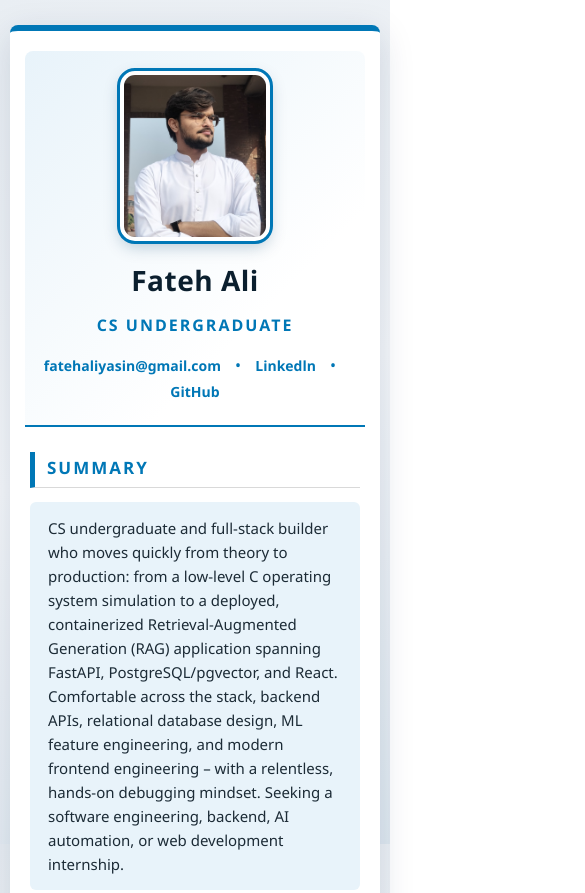
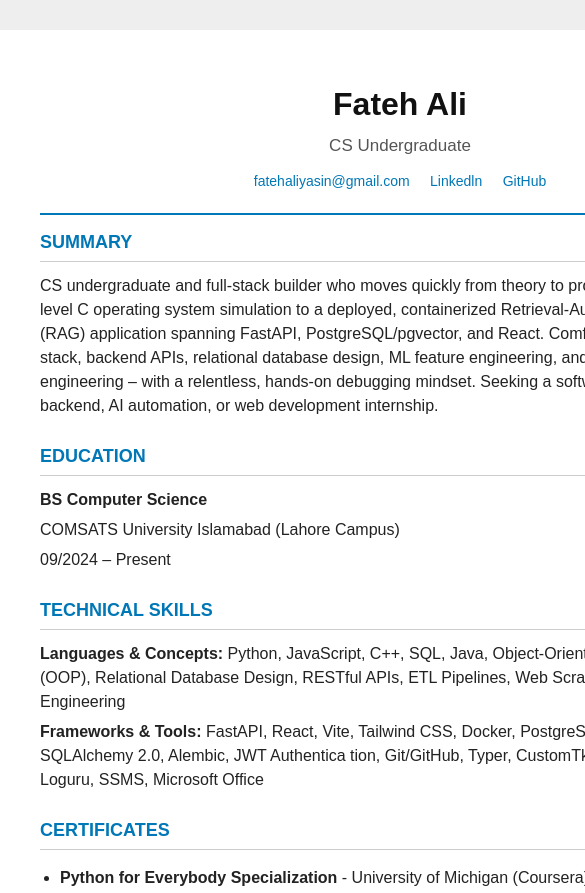
Before and after one commit to FatehAli02/Web-Technologies, a plain HTML site: page assignment-1/index.html in a window 390 px wide. Shown: the top 893 px of the page, 585 px wide, since content can reach past the window. Drawn offline with Linux system fonts and the light colour scheme.

Commit message:
Revert "Restyled the css file, few editings in index.html, completion pdf"
This reverts commit 5b2fd6585968a225474da7b362227b83a73bdd15.

```diff
--- a/assignment-1/index.html
+++ b/assignment-1/index.html
@@ -4,16 +4,15 @@
     <meta charset="UTF-8" />
     <meta name="viewport" content="width=device-width, initial-scale=1.0" />
     <title>Resume</title>
-    <link rel="stylesheet" href="styles.css" />
+    <link rel="stylesheet" href="style.css" />
   </head>
 
   <body>
     <div id="main" class="resume">
-      <header class="header">
-        <div class="header-content">
+      <header>
         <h1>Fateh Ali</h1>
         <p>CS Undergraduate</p>
-          <div class="urls">
+        <div>
           <ul id="creds">
             <li>
               <a href="mailto:fatehaliyasin@gmail.com" class="creds-links"
@@ -24,23 +23,15 @@
               <a
                 href="https://linkedin.com/in/fateh-ali-072348352"
                 class="creds-links"
-                  target="_blank"
                 >Linkedln</a
               >
             </li>
             <li>
-                <a
-                  href="https://github.com/FatehAli02"
-                  class="creds-links"
-                  target="_blank"
+              <a href="https://github.com/FatehAli02" class="creds-links"
                 >GitHub</a
               >
             </li>
           </ul>
-          </div>
-          <div class="img">
-            <img src="image.jpeg" class="Profile_Pic" />
-          </div>
         </div>
       </header>
 
--- /dev/null
+++ b/assignment-1/style.css
@@ -0,0 +1,111 @@
+* {
+  box-sizing: border-box;
+}
+
+body {
+  margin: 0;
+  font-family: Arial, sans-serif;
+  background-color: #eeeeee;
+  color: #222222;
+  line-height: 1.5;
+}
+
+.resume {
+  width: 800px;
+  margin: 30px auto;
+  padding: 40px;
+  background-color: white;
+}
+
+header {
+  text-align: center;
+  padding: 10px 0 20px;
+  border-bottom: 2px solid #0077b6;
+}
+
+header h1 {
+  margin: 0;
+  font-size: 32px;
+  color: #111111;
+}
+
+header p {
+  margin: 5px 0 10px;
+  font-size: 17px;
+  color: #555555;
+}
+
+#creds {
+  list-style: none;
+  padding: 0;
+  margin: 0;
+}
+
+#creds li {
+  display: inline;
+  margin: 0 8px;
+}
+
+.creds-links {
+  color: #0077b6;
+  text-decoration: none;
+  font-size: 14px;
+}
+
+.creds-links:hover {
+  text-decoration: underline;
+}
+
+section {
+  margin-bottom: 25px;
+}
+
+section h2 {
+  margin-bottom: 12px;
+  padding-bottom: 5px;
+  border-bottom: 1px solid #cccccc;
+  color: #0077b6;
+  font-size: 18px;
+  text-transform: uppercase;
+}
+
+section p {
+  margin: 6px 0;
+}
+
+section h4 {
+  margin: 8px 0 3px;
+  font-size: 16px;
+}
+
+section ul {
+  padding-left: 20px;
+}
+
+section li {
+  margin-bottom: 6px;
+}
+
+.project {
+  margin-bottom: 20px;
+}
+
+.project h3 {
+  margin: 0 0 3px;
+  font-size: 17px;
+  color: #222222;
+}
+
+.technologies {
+  margin: 0 0 8px;
+  color: #666666;
+  font-size: 14px;
+}
+
+.project ul {
+  margin-top: 5px;
+}
+
+.project li {
+  line-height: 1.5;
+}
--- a/assignment-1/styles.css
+++ /dev/null
@@ -1,354 +0,0 @@
-:root {
-  --accent: #0077b6;
-  --accent-dark: #005a8c;
-  --accent-soft: #e8f3fa;
-  --text: #222222;
-  --text-muted: #555555;
-  --border: #d9d9d9;
-}
-
-* {
-  box-sizing: border-box;
-}
-
-html {
-  scroll-behavior: smooth;
-}
-
-::selection {
-  background: var(--accent);
-  color: white;
-}
-
-body {
-  font-family: "Segoe UI", Roboto, "Helvetica Neue", Arial, sans-serif;
-  background: linear-gradient(160deg, #e9eef3 0%, #f5f7fa 50%, #dfe8f0 100%);
-  background-attachment: fixed;
-  color: var(--text);
-  line-height: 1.6;
-  padding: 40px 20px;
-  margin: 0;
-  -webkit-font-smoothing: antialiased;
-}
-
-.resume {
-  width: 100%;
-  max-width: 800px;
-  margin: 30px auto;
-  background-color: white;
-  padding: 40px;
-  border-top: 6px solid var(--accent);
-  border-radius: 8px;
-  box-shadow: 0 10px 35px rgba(0, 40, 80, 0.15);
-  animation: fadeUp 0.6s ease both;
-}
-
-@keyframes fadeUp {
-  from {
-    opacity: 0;
-    transform: translateY(15px);
-  }
-  to {
-    opacity: 1;
-    transform: translateY(0);
-  }
-}
-
-.header {
-  background: linear-gradient(135deg, var(--accent-soft), #ffffff 70%);
-  border-bottom: 2px solid var(--accent);
-  border-radius: 8px 8px 0 0;
-  padding: 25px 25px 20px;
-  margin: -10px -15px 30px;
-}
-
-.header-content {
-  display: grid;
-  grid-template-columns: 1fr 1.9fr auto;
-  grid-template-rows: auto;
-  row-gap: 5px;
-}
-
-.header-content h1 {
-  grid-row: 1;
-  grid-column: 2;
-  margin: 0;
-  font-size: 36px;
-  font-weight: 800;
-  letter-spacing: 0.5px;
-  color: #0b1f2e;
-  padding-left: 70px;
-}
-
-.header-content p {
-  grid-row: 2;
-  grid-column: 2;
-  margin: 5px 0 10px;
-  color: var(--accent);
-  font-size: 16px;
-  font-weight: 600;
-  text-transform: uppercase;
-  letter-spacing: 3px;
-  padding-left: 70px;
-}
-
-.header-content .urls {
-  grid-row: 3;
-  grid-column: 2;
-  align-self: end;
-  padding-left: 70px;
-}
-
-#creds {
-  list-style: none;
-  padding: 0;
-  margin: 0;
-}
-
-.header-content #creds li {
-  display: inline;
-}
-
-.header-content #creds li + li::before {
-  content: "•";
-  color: var(--accent);
-  margin: 0 10px;
-}
-
-.header-content .img {
-  grid-column: 3;
-  grid-row: 1 / span 3;
-  display: flex;
-  align-items: center;
-  justify-content: flex-end;
-}
-
-.Profile_Pic {
-  width: 150px;
-  height: 170px;
-  object-fit: cover;
-  border-radius: 15px;
-  border: 4px solid white;
-  outline: 3px solid var(--accent);
-  box-shadow: 0 6px 16px rgba(0, 60, 100, 0.25);
-  transition: transform 0.3s ease;
-}
-
-.Profile_Pic:hover {
-  transform: scale(1.04) rotate(-1deg);
-}
-
-.creds-links {
-  color: var(--accent);
-  text-decoration: none;
-  font-size: 14px;
-  font-weight: 600;
-  padding-bottom: 1px;
-  border-bottom: 2px solid transparent;
-  transition:
-    color 0.2s ease,
-    border-color 0.2s ease;
-}
-
-.creds-links:hover,
-.creds-links:focus-visible {
-  color: var(--accent-dark);
-  border-bottom-color: var(--accent);
-  outline: none;
-}
-
-section {
-  margin-bottom: 28px;
-}
-
-section h2 {
-  margin-bottom: 14px;
-  padding: 2px 0 6px 12px;
-  border-left: 5px solid var(--accent);
-  border-bottom: 1px solid var(--border);
-  color: var(--accent);
-  font-size: 17px;
-  font-weight: 700;
-  letter-spacing: 2px;
-  text-transform: uppercase;
-}
-
-section p {
-  margin: 6px 0;
-}
-
-section:nth-of-type(1) p {
-  background: var(--accent-soft);
-  border-radius: 6px;
-  padding: 14px 18px;
-  font-size: 15px;
-  color: #1c2b36;
-  text-align: justify;
-}
-
-section h4 {
-  margin: 8px 0 3px;
-  font-size: 16px;
-  color: #0b1f2e;
-}
-
-section ul {
-  padding-left: 20px;
-}
-
-section li {
-  margin-bottom: 7px;
-}
-
-section li::marker {
-  color: var(--accent);
-}
-
-section strong,
-section b {
-  color: #0b1f2e;
-}
-
-section p strong {
-  color: var(--accent);
-}
-
-.project {
-  margin-bottom: 20px;
-  padding: 12px 16px;
-  border-left: 3px solid #cfe3f0;
-  border-radius: 0 6px 6px 0;
-  transition:
-    background 0.25s ease,
-    border-color 0.25s ease,
-    transform 0.25s ease;
-}
-
-.project:hover {
-  background: #f7fbfd;
-  border-left-color: var(--accent);
-  transform: translateX(3px);
-}
-
-.project h3 {
-  margin: 0 0 6px;
-  font-size: 17px;
-  color: #0b1f2e;
-}
-
-.technologies {
-  margin: 0 0 8px;
-  font-size: 13px;
-}
-
-.technologies i {
-  display: inline-block;
-  font-style: normal;
-  font-weight: 600;
-  color: var(--accent-dark);
-  background: var(--accent-soft);
-  border: 1px solid #cfe3f0;
-  border-radius: 20px;
-  padding: 2px 12px;
-}
-
-.project ul {
-  margin-top: 5px;
-}
-
-.project li {
-  line-height: 1.55;
-  font-size: 14.5px;
-}
-
-::-webkit-scrollbar {
-  width: 10px;
-}
-::-webkit-scrollbar-track {
-  background: #e9eef3;
-}
-::-webkit-scrollbar-thumb {
-  background: var(--accent);
-  border-radius: 10px;
-}
-
-@media (max-width: 700px) {
-  body {
-    padding: 15px 10px;
-  }
-
-  .resume {
-    padding: 25px 20px;
-    margin: 10px auto;
-  }
-
-  .header {
-    margin: -5px -5px 25px;
-    padding: 20px 15px;
-  }
-
-  .header-content {
-    grid-template-columns: 1fr;
-    justify-items: center;
-    text-align: center;
-  }
-
-  .header-content .img {
-    grid-column: 1;
-    grid-row: 1;
-    justify-content: center;
-    margin-bottom: 12px;
-  }
-
-  .header-content h1,
-  .header-content p,
-  .header-content .urls {
-    grid-column: 1;
-    padding-left: 0;
-  }
-
-  .header-content h1 {
-    grid-row: 2;
-    font-size: 28px;
-  }
-  .header-content p {
-    grid-row: 3;
-    letter-spacing: 2px;
-  }
-  .header-content .urls {
-    grid-row: 4;
-  }
-
-  section:nth-of-type(1) p {
-    text-align: left;
-  }
-}
-
-@media print {
-  body {
-    background: white;
-    padding: 0;
-  }
-
-  .resume {
-    box-shadow: none;
-    border-radius: 0;
-    margin: 0;
-    max-width: 100%;
-    animation: none;
-  }
-
-  .header {
-    background: none;
-  }
-
-  .project {
-    break-inside: avoid;
-    transform: none !important;
-    background: none !important;
-  }
-
-  .creds-links {
-    color: var(--text);
-  }
-}
```
Also changed, not shown: assignment-1/image.jpeg (deleted). Lines whose indentation alone changed are shown as unchanged.
